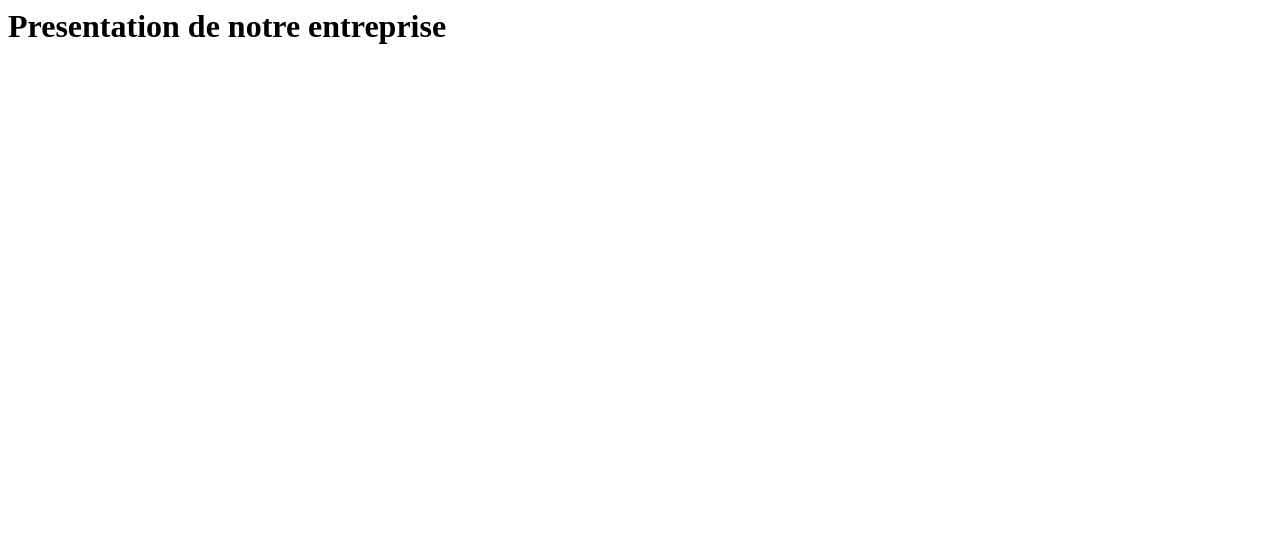
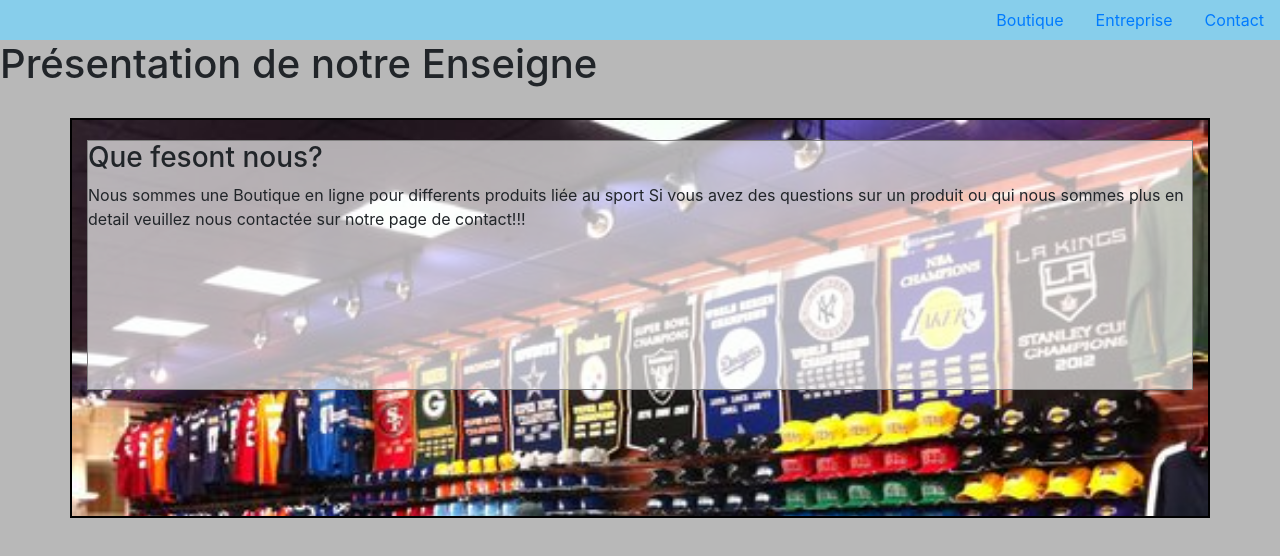
Before and after one commit to DjelloulThibault/Sport-Network, a plain HTML site: page entreprise.html in a window 1280 px wide. Drawn offline with nearby package versions, Linux system fonts and the light colour scheme.

Commit message:
Premier ebauche entreprise

```diff
--- a/entreprise.html
+++ b/entreprise.html
@@ -1 +1,42 @@
-<h1>Presentation de notre entreprise</h1>
+<!doctype html>
+<html lang="en">
+<head>
+    <title>Sport Network</title>
+    <!-- Required meta tags -->
+    <meta charset="utf-8">
+    <meta name="viewport" content="width=device-width, initial-scale=1, shrink-to-fit=no">
+
+    <!-- Bootstrap CSS -->
+    <link rel="stylesheet" href="https://stackpath.bootstrapcdn.com/bootstrap/4.1.2/css/bootstrap.min.css" integrity="sha384-Smlep5jCw/wG7hdkwQ/Z5nLIefveQRIY9nfy6xoR1uRYBtpZgI6339F5dgvm/e9B" crossorigin="anonymous">
+    <link rel="stylesheet" href="style.css">
+</head>
+<body>
+    <ul class="nav_perso nav justify-content-end">
+        <li class="nav-item">
+            <a class="nav-link active" href="#">Boutique</a>
+        </li>
+        <li class="nav-item">
+            <a class="nav-link" href="#">Entreprise</a>
+        </li>
+        <li class="nav-item">
+            <a class="nav-link" href="#">Contact</a>
+        </li>
+    </ul>
+    <h1 class="justify-content-center">Présentation de notre Enseigne</h1>
+    <div class="container main_entreprise">
+        <div class="presentation">
+            <h3>Que fesont nous?</h3>
+            <p>Nous sommes une Boutique en ligne pour differents produits liée au sport
+                Si vous avez des questions sur un produit ou qui nous sommes plus en detail veuillez nous contactée
+                sur notre page de contact!!!
+            </p>
+        </div>
+    </div>
+
+    <!-- Optional JavaScript -->
+    <!-- jQuery first, then Popper.js, then Bootstrap JS -->
+    <script src="https://code.jquery.com/jquery-3.3.1.slim.min.js" integrity="sha384-q8i/X+965DzO0rT7abK41JStQIAqVgRVzpbzo5smXKp4YfRvH+8abtTE1Pi6jizo" crossorigin="anonymous"></script>
+    <script src="https://cdnjs.cloudflare.com/ajax/libs/popper.js/1.14.3/umd/popper.min.js" integrity="sha384-ZMP7rVo3mIykV+2+9J3UJ46jBk0WLaUAdn689aCwoqbBJiSnjAK/l8WvCWPIPm49" crossorigin="anonymous"></script>
+    <script src="https://stackpath.bootstrapcdn.com/bootstrap/4.1.2/js/bootstrap.min.js" integrity="sha384-o+RDsa0aLu++PJvFqy8fFScvbHFLtbvScb8AjopnFD+iEQ7wo/CG0xlczd+2O/em" crossorigin="anonymous"></script>
+</body>
+</html>
--- a/style.css
+++ b/style.css
@@ -0,0 +1,23 @@
+.nav_perso{
+    background-color: skyblue;
+}
+body{
+    background-color: rgba(155, 155, 155, 0.7)
+}
+.main_entreprise{
+    height: 400px;
+    border: black solid 2px;
+    margin-top: 30px;
+    background-image: url(back_sport.jpg);
+    background-repeat: no-repeat;
+    background-size: cover;
+}
+h1{
+    justify-content: center;
+}
+.presentation{
+    background-color: rgba(255, 255, 255, 0.658);
+    border: solid grey 1px;
+    height: 250px;
+    margin-top: 20px;
+}
```
Also changed, not shown: back_sport.jpg (added).
